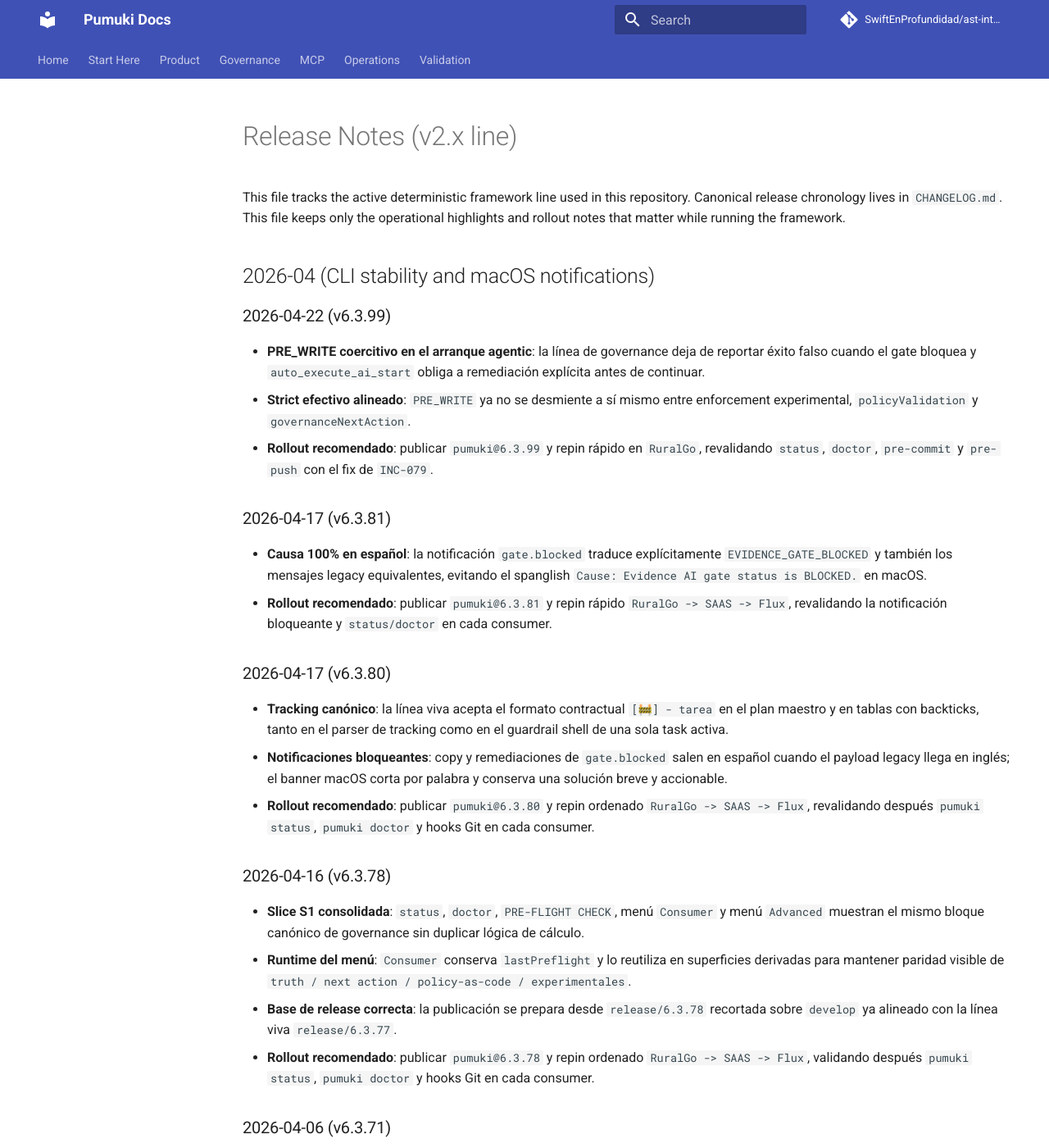
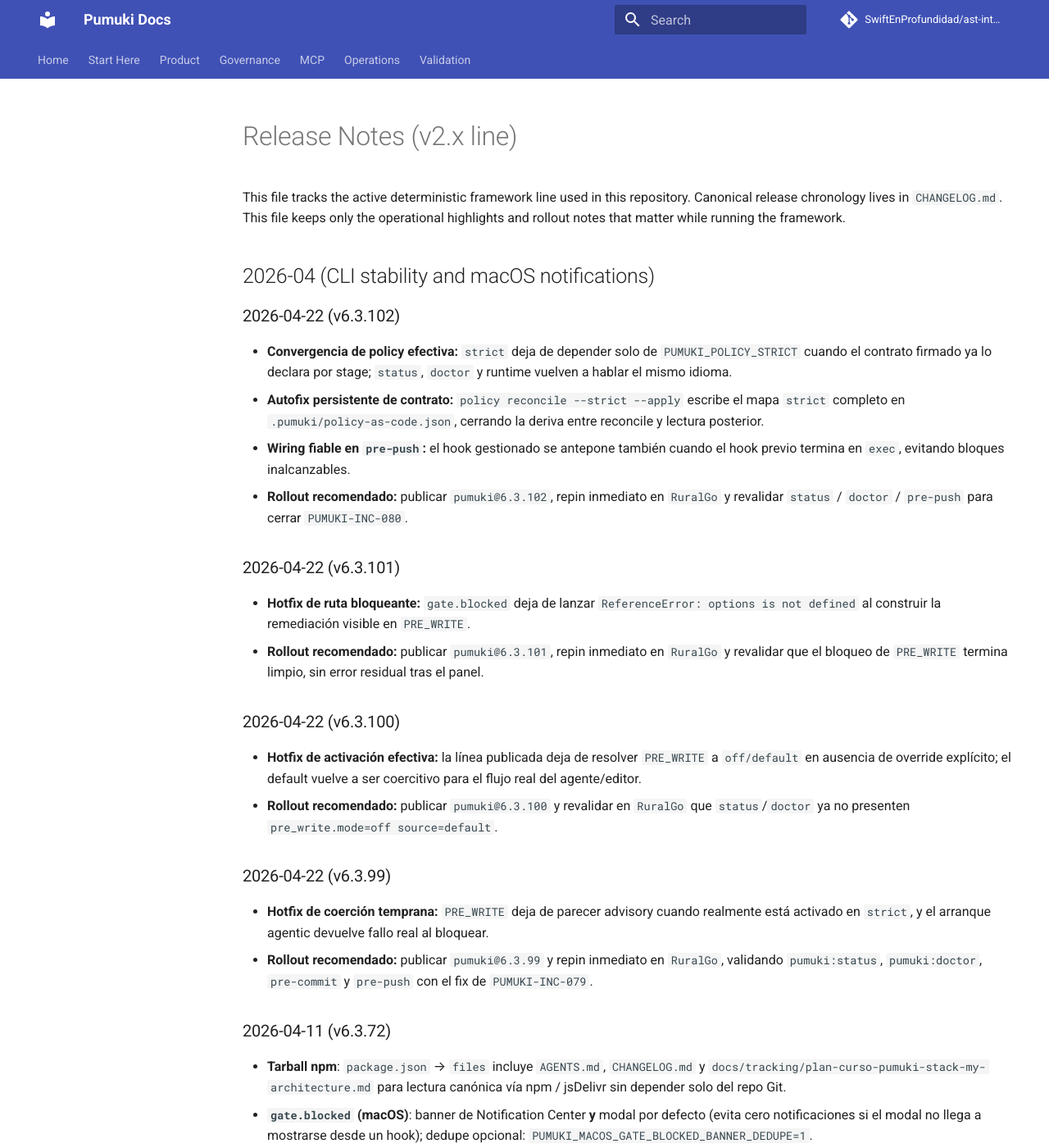
Before and after one commit to SwiftEnProfundidad/ast-intelligence-hooks, an MkDocs documentation site: the page built from docs/operations/RELEASE_NOTES.md, in a window 1280 px wide and 1400 px high. Shown: the whole window at 82% size. Built offline with MkDocs 1.6.1 and Material for MkDocs 9.7.7, drawn with Linux system fonts in a browser that asks for light colours; comment, search, counter and statistics services are not loaded; some of the changed text lies outside the part shown.

Commit message:
chore(release): converge develop to 6.3.102 metadata

```diff
--- a/docs/operations/RELEASE_NOTES.md
+++ b/docs/operations/RELEASE_NOTES.md
@@ -6,29 +6,38 @@ This file keeps only the operational highlights and rollout notes that matter wh
 
 ## 2026-04 (CLI stability and macOS notifications)
 
+### 2026-04-22 (v6.3.102)
+
+- **Convergencia de policy efectiva:** `strict` deja de depender solo de `PUMUKI_POLICY_STRICT` cuando el contrato firmado ya lo declara por stage; `status`, `doctor` y runtime vuelven a hablar el mismo idioma.
+- **Autofix persistente de contrato:** `policy reconcile --strict --apply` escribe el mapa `strict` completo en `.pumuki/policy-as-code.json`, cerrando la deriva entre reconcile y lectura posterior.
+- **Wiring fiable en `pre-push`:** el hook gestionado se antepone también cuando el hook previo termina en `exec`, evitando bloques inalcanzables.
+- **Rollout recomendado:** publicar `pumuki@6.3.102`, repin inmediato en `RuralGo` y revalidar `status` / `doctor` / `pre-push` para cerrar `PUMUKI-INC-080`.
+
+### 2026-04-22 (v6.3.101)
+
+- **Hotfix de ruta bloqueante:** `gate.blocked` deja de lanzar `ReferenceError: options is not defined` al construir la remediación visible en `PRE_WRITE`.
+- **Rollout recomendado:** publicar `pumuki@6.3.101`, repin inmediato en `RuralGo` y revalidar que el bloqueo de `PRE_WRITE` termina limpio, sin error residual tras el panel.
+
+### 2026-04-22 (v6.3.100)
+
+- **Hotfix de activación efectiva:** la línea publicada deja de resolver `PRE_WRITE` a `off/default` en ausencia de override explícito; el default vuelve a ser coercitivo para el flujo real del agente/editor.
+- **Rollout recomendado:** publicar `pumuki@6.3.100` y revalidar en `RuralGo` que `status`/`doctor` ya no presenten `pre_write.mode=off source=default`.
+
 ### 2026-04-22 (v6.3.99)
 
-- **PRE_WRITE coercitivo en el arranque agentic**: la línea de governance deja de reportar éxito falso cuando el gate bloquea y `auto_execute_ai_start` obliga a remediación explícita antes de continuar.
-- **Strict efectivo alineado**: `PRE_WRITE` ya no se desmiente a sí mismo entre enforcement experimental, `policyValidation` y `governanceNextAction`.
-- **Rollout recomendado**: publicar `pumuki@6.3.99` y repin rápido en `RuralGo`, revalidando `status`, `doctor`, `pre-commit` y `pre-push` con el fix de `INC-079`.
+- **Hotfix de coerción temprana:** `PRE_WRITE` deja de parecer advisory cuando realmente está activado en `strict`, y el arranque agentic devuelve fallo real al bloquear.
+- **Rollout recomendado:** publicar `pumuki@6.3.99` y repin inmediato en `RuralGo`, validando `pumuki:status`, `pumuki:doctor`, `pre-commit` y `pre-push` con el fix de `PUMUKI-INC-079`.
 
-### 2026-04-17 (v6.3.81)
+### 2026-04-11 (v6.3.72)
 
-- **Causa 100% en español**: la notificación `gate.blocked` traduce explícitamente `EVIDENCE_GATE_BLOCKED` y también los mensajes legacy equivalentes, evitando el spanglish `Cause: Evidence AI gate status is BLOCKED.` en macOS.
-- **Rollout recomendado**: publicar `pumuki@6.3.81` y repin rápido `RuralGo -> SAAS -> Flux`, revalidando la notificación bloqueante y `status/doctor` en cada consumer.
-
-### 2026-04-17 (v6.3.80)
-
-- **Tracking canónico**: la línea viva acepta el formato contractual `[🚧] - tarea` en el plan maestro y en tablas con backticks, tanto en el parser de tracking como en el guardrail shell de una sola task activa.
-- **Notificaciones bloqueantes**: copy y remediaciones de `gate.blocked` salen en español cuando el payload legacy llega en inglés; el banner macOS corta por palabra y conserva una solución breve y accionable.
-- **Rollout recomendado**: publicar `pumuki@6.3.80` y repin ordenado `RuralGo -> SAAS -> Flux`, revalidando después `pumuki status`, `pumuki doctor` y hooks Git en cada consumer.
-
-### 2026-04-16 (v6.3.78)
-
-- **Slice S1 consolidada**: `status`, `doctor`, `PRE-FLIGHT CHECK`, menú `Consumer` y menú `Advanced` muestran el mismo bloque canónico de governance sin duplicar lógica de cálculo.
-- **Runtime del menú**: `Consumer` conserva `lastPreflight` y lo reutiliza en superficies derivadas para mantener paridad visible de `truth / next action / policy-as-code / experimentales`.
-- **Base de release correcta**: la publicación se prepara desde `release/6.3.78` recortada sobre `develop` ya alineado con la línea viva `release/6.3.77`.
-- **Rollout recomendado**: publicar `pumuki@6.3.78` y repin ordenado `RuralGo -> SAAS -> Flux`, validando después `pumuki status`, `pumuki doctor` y hooks Git en cada consumer.
+- **Tarball npm**: `package.json` → `files` incluye `AGENTS.md`, `CHANGELOG.md` y `docs/tracking/plan-curso-pumuki-stack-my-architecture.md` para lectura canónica vía npm / jsDelivr sin depender solo del repo Git.
+- **`gate.blocked` (macOS)**: banner de Notification Center **y** modal por defecto (evita cero notificaciones si el modal no llega a mostrarse desde un hook); dedupe opcional: `PUMUKI_MACOS_GATE_BLOCKED_BANNER_DEDUPE=1`.
+- **Modal Swift**: `NSAlert.runModal()` en lugar de panel flotante para que los botones del diálogo respondan de forma fiable.
+- **Postinstall consumer**: por defecto `pumuki install --with-mcp --agent=repo` y fusión conservadora en `.pumuki/adapter.json` (`json-merge`); opt-out `PUMUKI_POSTINSTALL_SKIP_MCP=1`.
+- **Validación local**: `smoke:pumuki-surface` / `smoke:pumuki-surface-installed` y `validation:local-merge-bar` (sin depender de minutos de Actions). Detalle en `docs/validation/README.md`.
+- **Tests en macOS:** `integrations/lifecycle/__tests__/cli.test.ts` evita notificaciones reales del sistema (`PUMUKI_DISABLE_SYSTEM_NOTIFICATIONS` en hooks) para que `npm test` / la barra local no queden colgados en PRE_WRITE strict.
+- **Menú / matriz consumer**: opciones motor `11–14`, matriz baseline alineada, vista classic opcional, etc. (ver `CHANGELOG.md`).
+- **Rollout**: `pumuki@6.3.72`; `npm publish` cuando el tarball incluya lo anterior; luego `pumuki doctor --json` + repin en consumidores (p. ej. RuralGO).
 
 ### 2026-04-06 (v6.3.71)
 
--- a/package.json
+++ b/package.json
@@ -1,6 +1,6 @@
 {
   "name": "pumuki",
-  "version": "6.3.99",
+  "version": "6.3.102",
   "description": "Enterprise-grade AST Intelligence System with multi-platform support (iOS, Android, Backend, Frontend) and Feature-First + DDD + Clean Architecture enforcement. Includes dynamic violations API for intelligent querying.",
   "main": "index.js",
   "bin": {
```
Also changed, not shown: CHANGELOG.md (+25 -3 lines), 2 other files.
